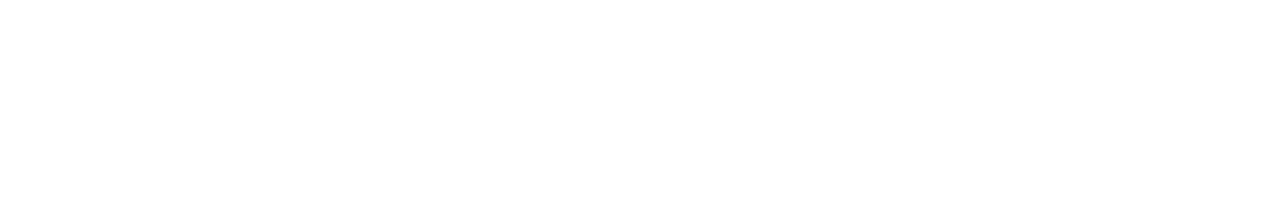
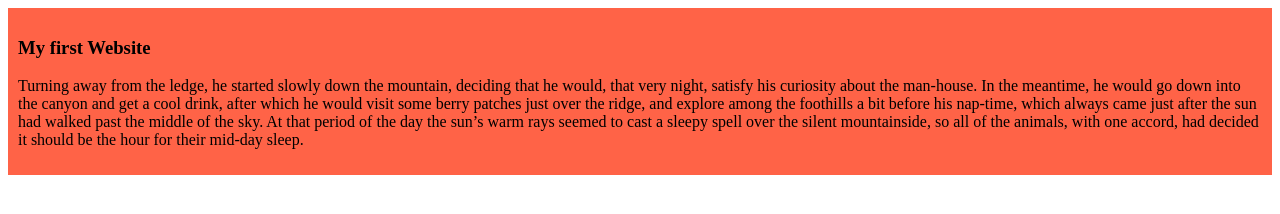
Before and after one commit to Shafin13-bbs/My-Simple-Website, a plain HTML site: page index.html in a window 1280 px wide. Drawn offline with Linux system fonts and the light colour scheme.

Commit message:
added the first blog

```diff
--- /dev/null
+++ b/Styles/blog.css
@@ -0,0 +1,4 @@
+div{
+    background-color: tomato;
+    padding: 10px;
+}
--- a/index.html
+++ b/index.html
@@ -4,8 +4,14 @@
     <meta charset="UTF-8">
     <meta name="viewport" content="width=device-width, initial-scale=1.0">
     <title>My-Simple-Website</title>
+    <link rel="stylesheet" href="Styles/blog.css">
 </head>
 <body>
-
+    <div>
+        <h3>My first Website</h3>
+        <p>
+            Turning away from the ledge, he started slowly down the mountain, deciding that he would, that very night, satisfy his curiosity about the man-house. In the meantime, he would go down into the canyon and get a cool drink, after which he would visit some berry patches just over the ridge, and explore among the foothills a bit before his nap-time, which always came just after the sun had walked past the middle of the sky. At that period of the day the sun’s warm rays seemed to cast a sleepy spell over the silent mountainside, so all of the animals, with one accord, had decided it should be the hour for their mid-day sleep.
+        </p>
+    </div>
 </body>
 </html>
```
